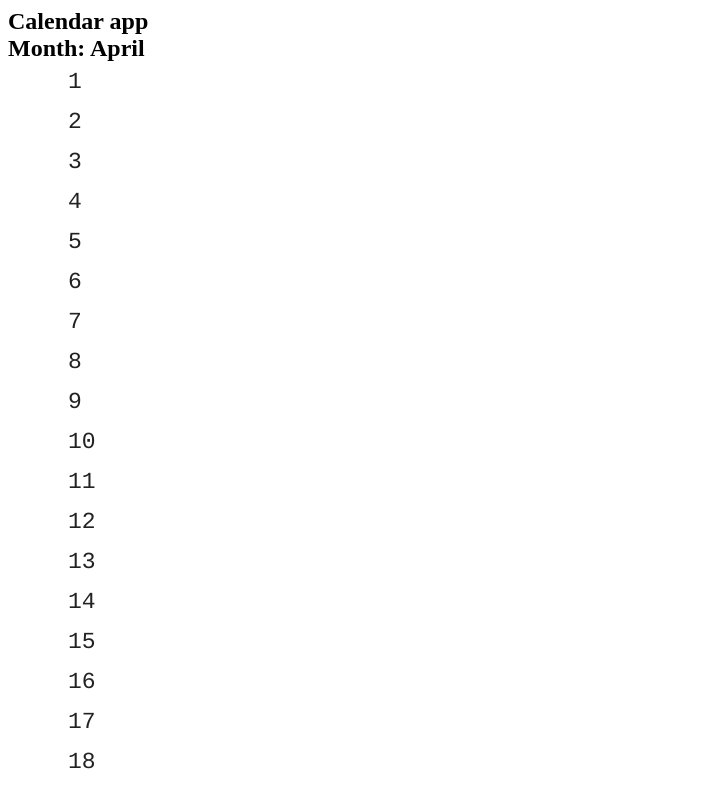
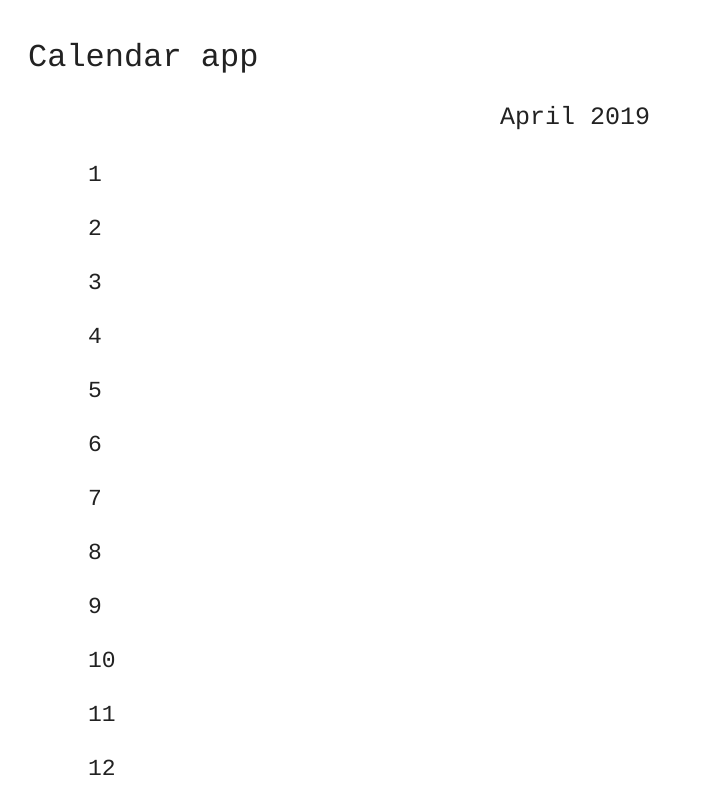
Before and after one commit to avvinci/Calendar-app, a plain HTML site: page index.html in a window 1280 px wide. Shown: the top 790 px of the page, without its empty margins (0-703 px from the left). Drawn offline with Linux system fonts and the light colour scheme.

Commit message:
css changes working somewhat

```diff
--- a/index.html
+++ b/index.html
@@ -4,7 +4,7 @@
 </head>
 
 <body>
-    <h2 id ="title">Calendar app<h2>
+    <h2 id ="title" class = "title">Calendar app<h2>
 </body>
 <script src= "script.js"> </script>
 
--- a/script.js
+++ b/script.js
@@ -27,7 +27,7 @@ function DayClicked(e, p = -1 ){
     var elem = document.getElementById("day" + e );
     elem.classList.add('selected') ;
     var newelem = document.createElement("div");
-    newelem.innerHTML = `<textarea placeholder="Enter note">  </textarea> <button id = "button">X</button>`;
+    newelem.innerHTML = `<textarea placeholder="Enter note">  </textarea> <button id = "button"> Add Note</button>`;
     elem.insertAdjacentElement('afterend',newelem);
     window.localStorage.setItem("day "+ e + " id " + id +"." , JSON.stringify(newelem.innerHTML));
     // let item = JSON.parse( window.localStorage.getItem("day " + e + " id " + id + ".")) ;
@@ -48,7 +48,7 @@ function getLocalStorage(){
             var elem = document.getElementById("day" + i );
             elem.classList.add('selected') ;
             var newelem = document.createElement("div");
-            newelem.innerHTML = `<textarea placeholder="Enter note">  </textarea> <button id = "button">X</button>`;
+            newelem.innerHTML = `<textarea class ="ta" placeholder="Enter note">  </textarea> <button id = "button"> Add Note </button>`;
             elem.insertAdjacentElement('afterend',newelem);
         }
     }
@@ -57,13 +57,16 @@ window.onload = function(){
     // id = 0 ;
     let days = getDaysInMonth(3, 2019) ;
     let content = document.createElement('div');
-    content.innerHTML = `<label id  = "month"> Month: April</label>`;
+    content.className = "monthLabel" ;
+    content.innerHTML = `<label class = "month" id = "month" >April 2019</label>`;
     head.appendChild(content) ;
     for(i = 0; i < days.length;i++){
         let dayContent = document.createElement('div') ;
+        dayContent.className = "dayLabel" ;
+
         let par = document.querySelector('#month');
         let myday = days[i].getDate() ;
-        dayContent.innerHTML = `<label class = "days" id = "day` + myday + `" onclick = "DayClicked(` + myday + `)">` + myday  + '</label>' ;
+        dayContent.innerHTML = `<label class = "days" id = "day` + myday + `" onclick = "DayClicked(` + myday + `)">` + myday  + '</label> ' ;
         par.appendChild(dayContent) ;
         // console.log(days[i].getDate());
     }
--- a/style.css
+++ b/style.css
@@ -1,12 +1,33 @@
+.title{
+	/* display: block; */
+	color:#222;
+	font-family:Courier, monospace;
+	font-weight:normal;
+	text-align: left;
+	font-size:32px;
+	line-height:60px;
+    padding-left:20px;
+	padding-right:150px;
+	padding-top:20px;
+	padding-bottom:100px;
+}
+.monthLabel{
+	/* display: block; */
+	text-align: center;
+	font-size:25px;
+
+
+}
 .days{
-    /* display: inline; */
+	display: block;
+	text-align: left;
 	color:#222;
 	font-family:Courier, monospace;
 	font-weight:normal;
 	font-size:23px;
 	line-height:40px;
     padding-left:60px;
-	padding-right:150px;
+	padding-right:100px;
 	padding-top:7px;
 	padding-bottom:7px;
 }
@@ -29,7 +50,9 @@ textarea{
 	padding-top:14px;
 	padding-bottom:13px;
 }
-
+.ta{
+	text-align: left;
+}
 
 #button {
 	margin-top:8px;
```
